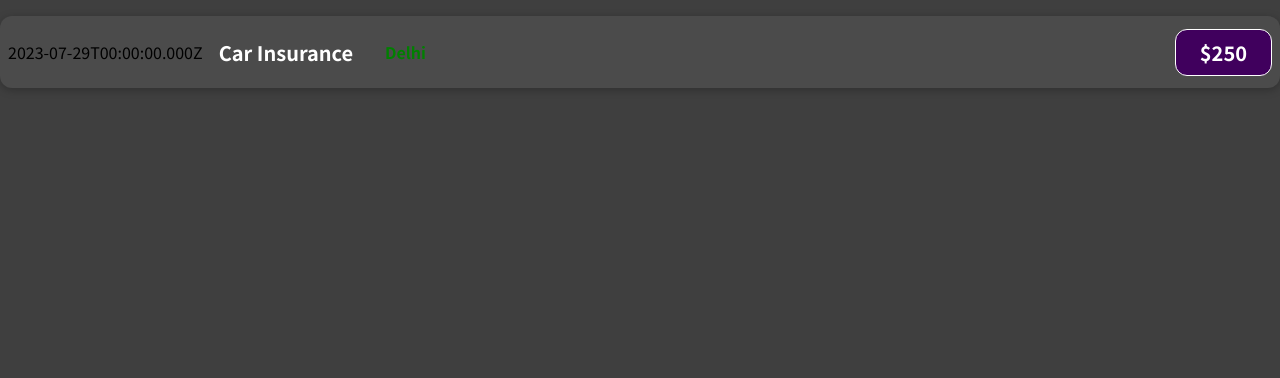
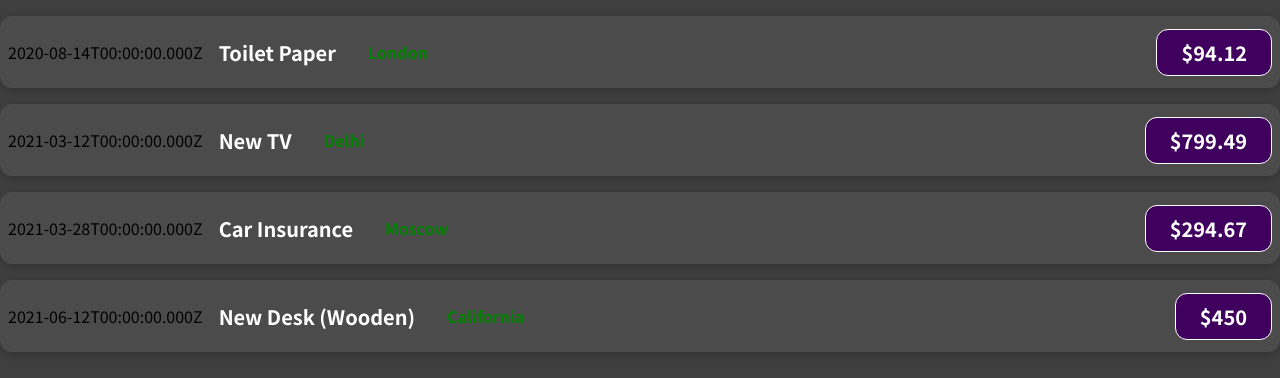
Before and after one commit to Akshay-Nishal/Expense_tracker, a React (Create React App) app: page / in a window 1280 px wide. Shown: the top 378 px of the page. Built offline with nearby package versions, Linux system fonts and the light colour scheme.

Commit message:
Passing Data

```diff
--- a/src/App.js
+++ b/src/App.js
@@ -1,9 +1,40 @@
 import Expenseitem from "./components/Expenseitem";
 
 function App() {
+  const expenses = [
+    {
+      id: 'e1',
+      title: 'Toilet Paper',
+      amount: 94.12,
+      date: new Date(2020, 7, 14),
+      LocationOfExpenditure: 'London'
+    },
+    {
+      id: 'e2',
+      title: 'New TV',
+      amount: 799.49,
+      date: new Date(2021, 2, 12),
+      LocationOfExpenditure: 'Delhi'
+    },
+    {
+      id: 'e3',
+      title: 'Car Insurance',
+      amount: 294.67,
+      date: new Date(2021, 2, 28),
+      LocationOfExpenditure: 'Moscow'
+    },
+    {
+      id: 'e4',
+      title: 'New Desk (Wooden)',
+      amount: 450,
+      date: new Date(2021, 5, 12),
+      LocationOfExpenditure: 'California'
+    },
+  ];
+
   return (
     <div>
-      <Expenseitem/>
+      <Expenseitem data = {expenses}/>
     </div>
   );
 }
--- a/src/components/Expenseitem.jsx
+++ b/src/components/Expenseitem.jsx
@@ -1,18 +1,29 @@
 import './Expenseitem.css'
 
-export default function Expenseitem() {
+export default function Expenseitem(props) {
+  let data = props.data
+  console.log(data)
+
   const expenseDate = new Date(2023, 6, 29)
   const expenseTitle = 'Car Insurance'
   const expenseAmmount = 250
   const LocationOfExpenditure = 'Delhi'
   return (
-    <div className="expense-item">
-      <div>{expenseDate.toISOString()}</div>
-      <div className="expense-item__description">
-        <h2>{expenseTitle}</h2>
-        <h3 className="expense-item__location">{LocationOfExpenditure}</h3>
-        <div className="expense-item__price">${expenseAmmount}</div>
-      </div>
+    <div>
+      {data.map((ele)=>{
+        return(
+          <div key={ele.id} className="expense-item">
+            {/* {console.log(ele.date.getDate())} */}
+            <div>{ele.date.toISOString()}</div>
+            <div className="expense-item__description">
+              <h2>{ele.title}</h2>
+              <h3 className="expense-item__location">{ele.LocationOfExpenditure}</h3>
+              <div className="expense-item__price">${ele.amount}</div>
+            </div>
+          </div>
+        )
+      })}
     </div>
+
   )
 }
```
